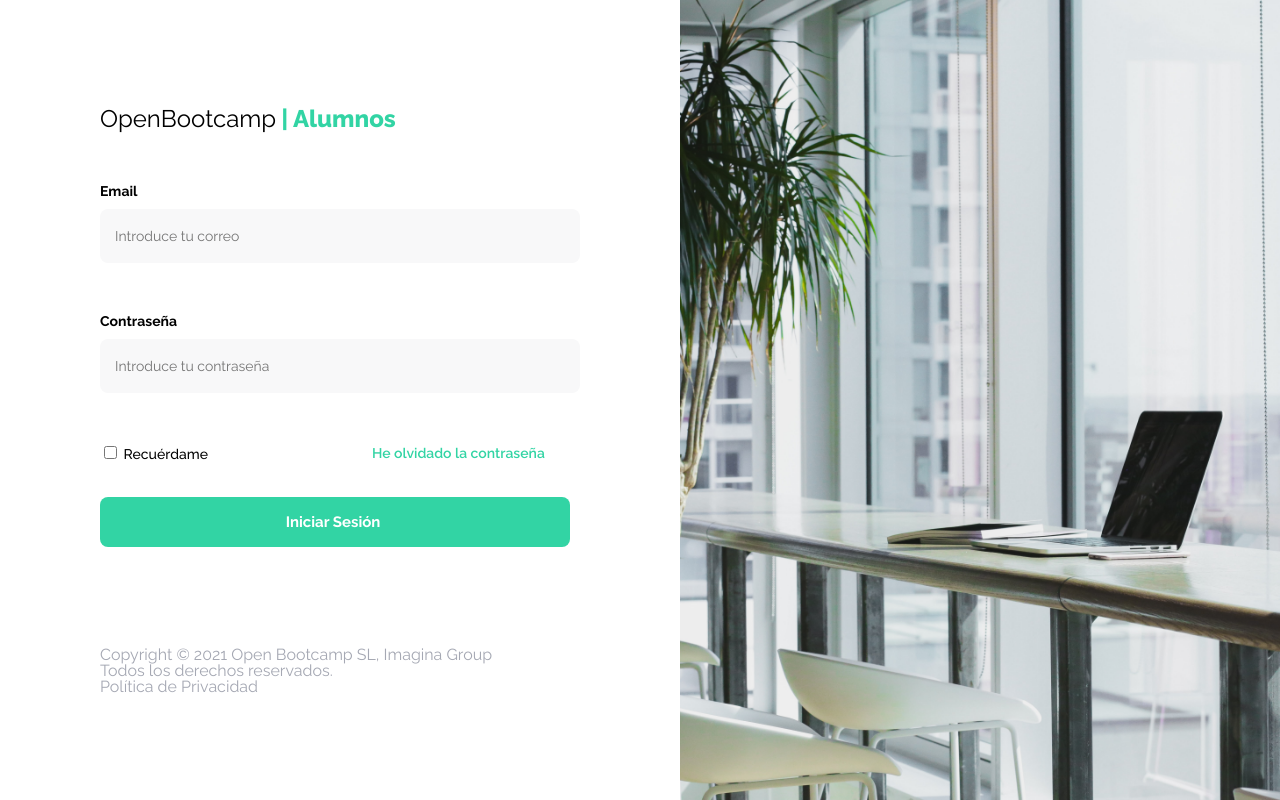
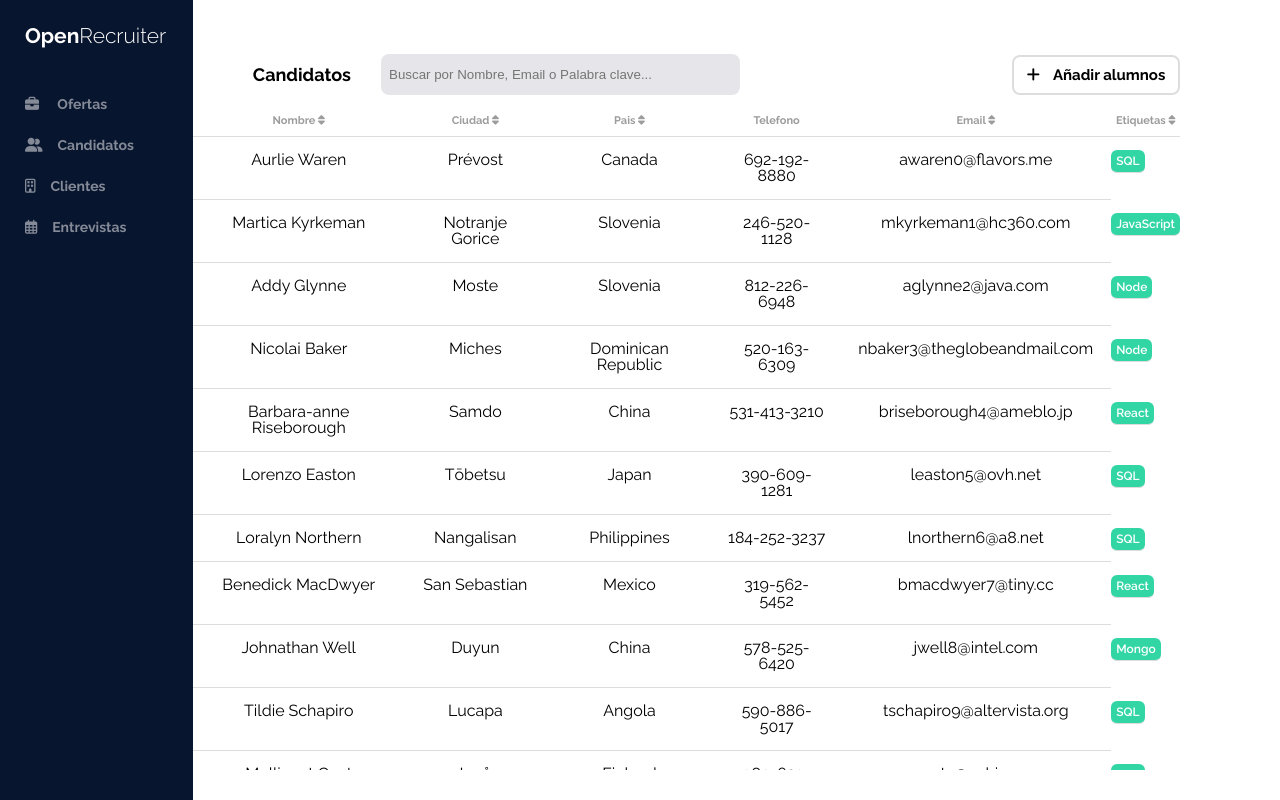
Before and after one commit to aristicocruze/OB-FC-SPRINT3-AMPLIADO, a React (Create React App) app: page / in a window 1280 px wide. Built offline with nearby package versions, Linux system fonts and the light colour scheme.

Commit message:
Create student page

```diff
--- a/src/App.js
+++ b/src/App.js
@@ -1,9 +1,10 @@
-import LoginPage from "./components/login/LoginPage";
+
+import Students from "./pages/students/Students";
 
 function App() {
   return (
     <div>
-      <LoginPage />
+      <Students/>
     </div>
   );
 }
--- a/src/components/dataTable/DataTable.jsx
+++ b/src/components/dataTable/DataTable.jsx
@@ -27,8 +27,8 @@ function DataTable() {
   return (
     <div className="data-table">
       <div className="top-dataTable">
-        {/* Search input */}
-        <label>Alumnos</label>
+
+        <label>Candidatos</label>
         <input
           type="text"
           placeholder="Buscar por Nombre, Email o Palabra clave..."
@@ -36,8 +36,9 @@ function DataTable() {
             setSearch(e.target.value);
           }}
         />
+        <button> <i class="fas fa-plus"></i> Añadir alumnos</button>
       </div>
-      <div className="bottom-dataTable">
+      <div className="bottom-dataTable scroll">
         <table class="table table-sortable">
           <thead>
             <tr>
--- a/src/components/dataTable/dataTable.css
+++ b/src/components/dataTable/dataTable.css
@@ -1,9 +1,19 @@
 .data-table {
   width: 100%;
-  height: fit-content;
-  margin: 100px 100px 100px 0;
+  height: 90vh;
+  margin: 50px 100px 0 0;
   display: flex;
   flex-direction: column;
+}
+
+/* Scroll the DataTable*/
+div.scroll {
+  width: 100%;
+  height: 100vh;
+  overflow-x: hidden;
+  overflow-y: auto;
+  text-align: center;
+
 }
 
 /*Top of the table  for search and button*/
@@ -13,6 +23,7 @@
   display: flex;
   align-items: center;
   margin-bottom: 5px;
+  position: relative;
 }
 
 .top-dataTable > label {
@@ -39,12 +50,38 @@
   outline: none;
 }
 
+/*Boton añadir alumnos*/
+.top-dataTable > button {
+  height: 40px;
+  width: 168px;
+  border-radius: 8px;
+  padding: 5px, 14px, 5px, 10px;
+  border-style: solid;
+  border-color: #ddd;
+  background-color: transparent;
+  cursor: pointer;
+
+  position: absolute;
+  right: 0;
+  font-family: "Raleway";
+  font-size: 15px;
+  font-style: normal;
+  font-weight: 700;
+  line-height: 18px;
+  letter-spacing: 0em;
+  text-align: center;
+}
+
+.top-dataTable > button > i {
+  margin-right: 10px;
+}
+
 table {
   background-color: #fff;
   border-collapse: collapse;
-  width: 85%;
-  border-radius: 25px;
-  margin-left: 50px;
+  width: 100%;
+  border-radius: 0px;
+  margin-left: 0px;
 }
 
 td {
--- /dev/null
+++ b/src/components/sideNavBar/SideNavBar.jsx
@@ -0,0 +1,20 @@
+import "./sideNavBar.css";
+
+function SideNavBar() {
+    return (
+        <div className="sideNavBar">
+            <div className="sideNavBar-title">
+                <p><h1>Open</h1>Recruiter</p>
+            </div>
+
+            <div className="sideNavBar-menu">
+                <h1><i class="fas fa-briefcase"></i> Ofertas</h1>
+                <h1><i class="fas fa-user-friends"></i>Candidatos</h1>
+                <h1><i class="far fa-building"></i>Clientes</h1>
+                <h1><i class="far fa-calendar-alt"></i>Entrevistas</h1>
+            </div>
+        </div>
+    )
+}
+
+export default SideNavBar
--- /dev/null
+++ b/src/components/sideNavBar/sideNavBar.css
@@ -0,0 +1,45 @@
+.sideNavBar {
+    background-color: #08152E;
+    height: 100vh;
+    width: 250px;
+    color: #fff;
+
+}
+
+.sideNavBar-title {
+    display: flex;
+    padding: 25px 0 50px 25px;
+}
+
+.sideNavBar-title > p {
+    display: flex;
+    font-weight: 300;
+    font-size: 21px;;
+}
+
+.sideNavBar-title > p > h1 {
+    font-weight: 700;
+    font-size: 21;
+    font-style: normal;
+}
+
+.sideNavBar-menu {
+    padding-left: 25px;
+}
+
+.sideNavBar-menu > h1 {
+    margin-bottom: 25px;
+    font-size: 14px;
+    font-style: normal;
+    font-weight: 700;
+    line-height: 16px;
+    letter-spacing: 0px;
+    text-align: left;
+    color: rgba(255, 255, 255, 0.5);
+    cursor: pointer;
+}
+
+/* Space for the menu icon */
+.sideNavBar-menu > h1 > i {
+    margin-right: 15px;
+}
--- a/src/index.css
+++ b/src/index.css
@@ -108,7 +108,7 @@ section {
 }
 body {
   line-height: 1;
-  background-color: #f8f8f9;
+  background-color: #fff;
 }
 ol,
 ul {
--- /dev/null
+++ b/src/pages/students/Students.jsx
@@ -0,0 +1,17 @@
+import "./students.css"
+import SideNavBar from "../../components/sideNavBar/SideNavBar"
+import DataTable from "../../components/dataTable/DataTable"
+/***
+ * This page is for the students
+ * we have the left menu, students table, right filter and upper search
+ */
+function Students() {
+    return (
+        <div className="students-container">
+            <SideNavBar />
+            <DataTable/>
+        </div>
+    )
+}
+
+export default Students
--- /dev/null
+++ b/src/pages/students/students.css
@@ -0,0 +1,3 @@
+.students-container {
+    display: flex;
+}
```
